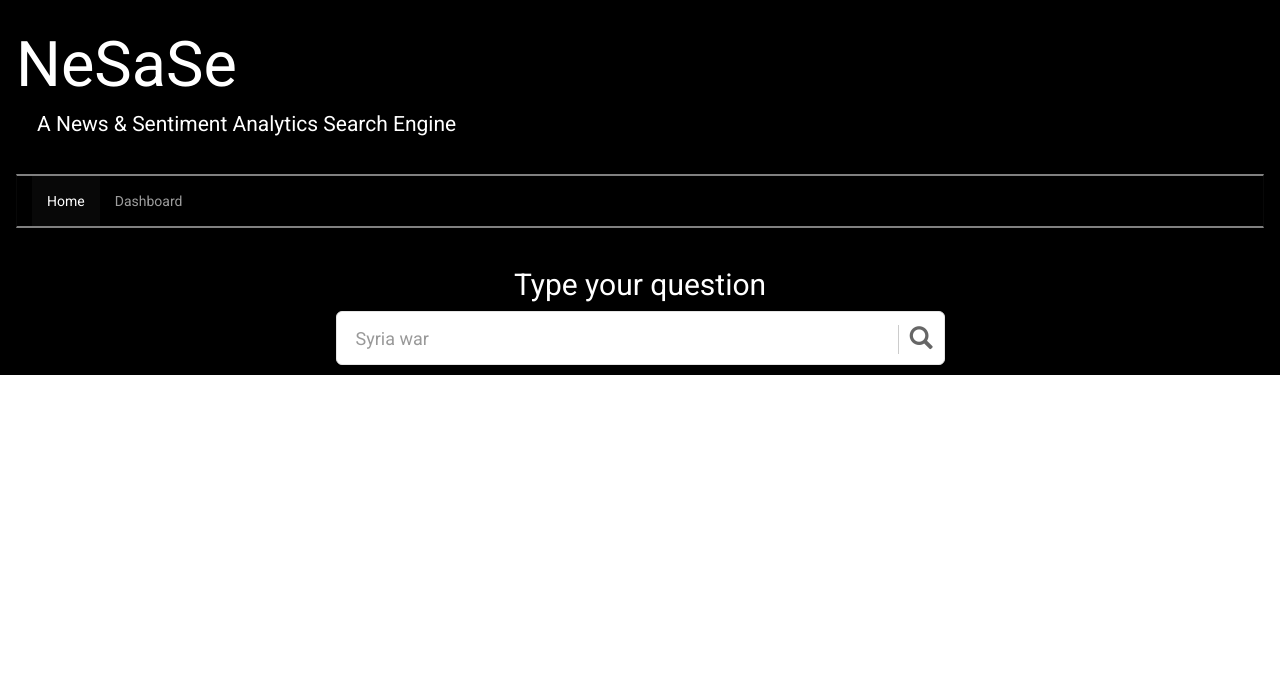
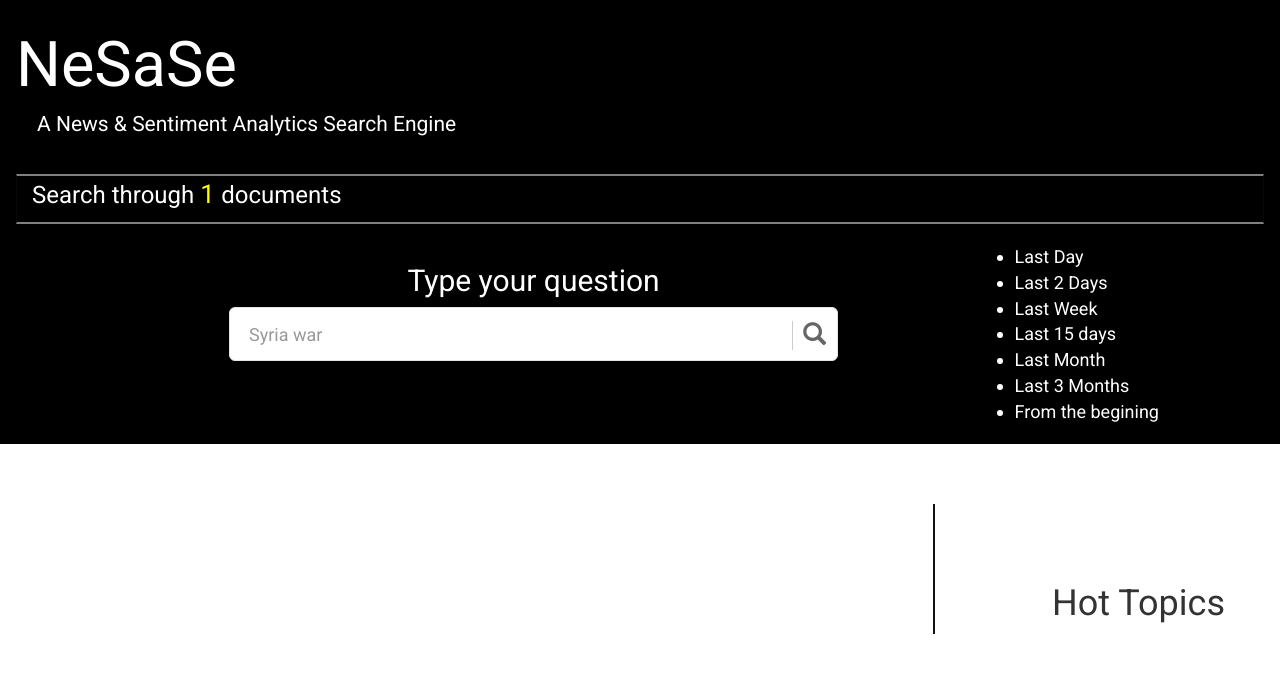
Before and after one commit to zgeorg03/nesase, a Flask app: template engine/templates/index.html in a window 1280 px wide. Shown: the top 673 px of the page. Run offline with Flask 2, Linux system fonts and the light colour scheme; the template is opened without the code that fills it: most values are stand-ins (such as "Sample title", 1, 10 or a date in 2020); data that the repository does not hold is empty; some libraries are stand-ins or nearby versions.

Commit message:
A good version

```diff
--- a/engine/server.py
+++ b/engine/server.py
@@ -1,5 +1,5 @@
 # -*- coding: utf-8 -*-
-
+import sys
 from flask import Flask,Response
 from flask import request,redirect
 from flask import render_template
@@ -9,48 +9,105 @@ import json
 from elasticsearch import Elasticsearch
 from elasticsearch_dsl import Search
 from elasticsearch_dsl.query import Q
+from elasticsearch.helpers import bulk
 
+import time
+import threading
 
 
 app = Flask(__name__)
 
+client = None
+collectionName="nesase"
+host = "10.16.3.12"
+port = 9200
+connected = False
 analysis = None
+day = 60*60*24
+
+def query(quer,days=None):
 
 
-def query(quer):
-    client = Elasticsearch(hosts=["10.16.3.12"])
-    collectionName="nesase"
-    s = Search(using=client, index=collectionName)
+    if days and days != "-1":
+
+        days = int(days)
+        now = int(time.time())
+        last = now - days * day
+
+        s = Search(using=client, index=collectionName).filter('range', date={'gte': last, 'lte': now})
+    else:
+        s = Search(using=client, index=collectionName)
+
+
+
     q = Q('query_string',query=quer)
     s = s.query(q)
-    total = s.count()
+
+    if s.count() > 100:
+        total = 100
+    else:
+        total = s.count()
+
     s = s[0:total]
     results = s.execute()
+
     return results
 
 
 
+def queryTopic(topic):
+
+    s = Search(using=client, index=collectionName)
+    q = Q('query_string',query=topic, default_field="topics.keyword")
+    s = s.query(q)
+
+    if s.count() > 100:
+        total = 100
+    else:
+        total = s.count()
+
+    s = s[0:total]
+    results = s.execute()
+
+    return results
+
+@app.route("/api/hotTopics")
 def hotTopics():
-    body = {
-            "size": 0,
-           "aggs": {
+    d = request.args.get('d')
+
+    body = { "size": 0,
+            "aggs": {
               "my_fields": {
                    "terms": {
                    "field": "topics.keyword",
-                        "size": 5
+                        "size": 10
                              }
                             }
                    }
            }
-#    client = Elasticsearch()
-    client = Elasticsearch(hosts=["10.16.3.12"])
+    if d and d != "-1":
+        days = int(d)
+        now = int(time.time())
+        last = now - days * day
+        body["query"]={'range':{
+                                'date':{
+                                        'gte': last, 'lte': now
+                                        }
+                            }
+                        }
+
+
+
+    print(body)
     res = client.search(index="nesase", doc_type="document", body=body)
+    result = []
+    for term in res["aggregations"]["my_fields"]["buckets"]:
+        result.append({"name":term['key'], "count":term['doc_count']})
 
-    for term in res["aggregations"]["my_fields"]["buckets"]:
-        print(term['key']+" "+str(term['doc_count']))
+    return jsonify(result)
 
 def graphdata():
-    client = Elasticsearch()
+
 #    client = Elasticsearch([{'host': '10.16.3.12', 'port': 9200}])
     collectionName="nesase"
     doc = {
@@ -73,16 +130,8 @@ def graphdata():
 @app.route("/")
 def index():
     hotTopics()
-    model={}
-    q = request.args.get('q')
-    if(q):
-        results=query(q)
-#        for hit in results:
-#            print(hit.meta.score, hit.title)
-
-        model = {"count":"Total results: "+ str(results.hits.total),
-                 "results":results
-                     }
+    count =     client.count(index="nesase")['count']
+    model={"count":count}
 
     return render_template('index.html',model=model)
     #return redirect("/dashboard")
@@ -91,8 +140,9 @@ def index():
 @app.route("/api/query")
 def api_query():
     q = request.args.get('q')
+    d = request.args.get('d')
     if(q):
-        results=query(q)
+        results = query(q,d)
         records = []
         for hit in results:
             record = {}
@@ -108,12 +158,39 @@ def api_query():
 
         model = {
                  "total": str(results.hits.total),
+                 "retrieved": str(len(results)),
+                 "records":records
+                }
+        return jsonify(model)
+
+    return jsonify({"error":"Text needed"})
+
+
+@app.route("/api/queryTopic")
+def api_query_topic():
+    q = request.args.get('q')
+    if(q):
+        results = queryTopic(q)
+        records = []
+        for hit in results:
+            record = {}
+            record['title'] = hit['title'],
+            record['content'] = hit['content']
+            record['sentiment_score'] = hit['overall_score']
+            record['class_code'] = hit['class_code']
+            record['from']= hit['author']
+            record['link']= hit['url']
+            record['date']= hit['date']
+            records.append(record)
+
+
+        model = {
+                 "total": str(results.hits.total),
+                 "retrieved": str(len(results)),
                  "records":records
                 }
         return jsonify(model)
     return jsonify({"error":"Text needed"})
-
-
 
 @app.route("/dashboard")
 def dashboard():
@@ -132,6 +209,148 @@ def graph1():
                     mimetype="application/json")
     return resp
 
+
+####################################### Index Manager
+
+@app.route('/createindex')
+def createIndex():
+    collectionName="nesase"
+
+    if client.indices.exists(collectionName):
+        return jsonify({"msg":"index exists"})
+    else:
+        client.indices.create(index=collectionName, ignore=400)
+        return jsonify({"msg":"index created"})
+
+
+@app.route('/deleteindex')
+def deleteIndex():
+    collectionName="nesase"
+    if client.indices.exists(collectionName):
+        client.indices.delete(collectionName)
+        return jsonify({"msg":"index deleted"})
+    else:
+        return jsonify({"msg":"index doesn't exist"})
+
+@app.route('/addDocs', methods = ['POST'])
+def add_documents():
+    print (request.is_json)
+    content = request.get_json()
+    ldocs = []
+    for article in content:
+
+        ldocs.append({
+                '_op_type': 'index',
+                '_index':   'nesase',
+                '_type':    'document',
+                '_id':      article['id'],
+                'author':   article['author'],
+                'class':     article['class'],
+                'class_code':     article['class_code'],
+                'content':     article['content'],
+                'date':     article['date'],
+                'feed':     article['feed'],
+                'neg_content':     article['neg_content'],
+                'neg_title':     article['neg_title'],
+                'neu_content':     article['neu_content'],
+                'neu_title':     article['neu_title'],
+                'overall_score':     article['overall_score'],
+                'pos_content':     article['pos_content'],
+                'pos_title':     article['pos_title'],
+                'score_content':     article['score_content'],
+                'score_title':     article['score_title'],
+                'title':     article['title'],
+                'url':     article['url'],
+#                'topics':     (', '.join(article['topics']))
+                'topics':   article['topics']
+                })
+    bulk(client, ldocs)
+
+    return jsonify({"msg":"Documents added"})
+
+def add_ram_documents(content):
+
+    ldocs = []
+    for article in content:
+        ldocs.append({
+                '_op_type': 'index',
+                '_index':   'nesase',
+                '_type':    'document',
+                '_id':      article['id'],
+                'author':   article['author'],
+                'class':     article['class'],
+                'class_code':     article['class_code'],
+                'content':     article['content'],
+                'date':     article['date'],
+                'feed':     article['feed'],
+                'neg_content':     article['neg_content'],
+                'neg_title':     article['neg_title'],
+                'neu_content':     article['neu_content'],
+                'neu_title':     article['neu_title'],
+                'overall_score':     article['overall_score'],
+                'pos_content':     article['pos_content'],
+                'pos_title':     article['pos_title'],
+                'score_content':     article['score_content'],
+                'score_title':     article['score_title'],
+                'title':     article['title'],
+                'url':     article['url'],
+                'topics':   article['topics']
+                })
+    bulk(client, ldocs)
+
+
+    return {"msg":"Documents added"}
+def worker(data_file=None,start=0,end=-1):
+    while True:
+        if connected:
+            break
+        time.sleep(1)
+
+    print('Loading...'+data_file)
+    data = None
+    with open(data_file, 'r') as f:
+        data = json.load(f)
+    size = len(data)
+
+    if end == -1:
+        end = size
+
+    add = []
+    print("Total size: {} ".format(size))
+    for i,r in enumerate(data):
+        if i >= start and i<end:
+            add.append(r)
+
+    add_ram_documents(add);
+    print("Added")
+    return
+
 if __name__ == '__main__':
+
+    configs = {
+            'data_file':"./data2.json",
+            'start':0,
+            'end':0
+            }
+
 #    analysis = Analysis('data.json',rangee=60*60*24)
+    client = Elasticsearch([{'host': host, 'port': port}])
+
+    try:
+        status = client.cat.health()
+        connected = True
+    except Exception as e:
+        print(e)
+        print("[Info] - Couldn't connect to elastic-search")
+        sys.exit(1)
+
+
+
+    t = threading.Thread(target=worker,kwargs=configs)
+    t.setDaemon(True)
+    t.start()
+
+    print("[Info] - Connected to elastic-search succesfully")
+
+
     app.run(host="0.0.0.0")
--- a/engine/static/css/index.css
+++ b/engine/static/css/index.css
@@ -27,7 +27,25 @@ body.loading .loader {
     0% { transform: rotate(0deg); }
     100% { transform: rotate(360deg); }
 }
+.days{
+  color:white;
+  font-size:18px;
+}
+.days.big{
+  color:white;
+  font-size:26px;
+}
 
+.link-topic{
+  color:black;
+  cursor: pointer;
+
+}
+
+.link-topic: hover{
+  color:blue;
+
+}
 
 .link-very-positive{
   color:#4CAF50;
@@ -115,11 +133,12 @@ font-family: 'Roboto', sans-serif;
 .header {
   padding: 10px 16px;
   background: black;
+  z-index: 1; position:relative;
 
 }
 
 /* Page content */
-.content{ width: 960px; max-width: 100%; margin:0 auto; padding-top: 60px; }
+.content{ max-width: 100%; margin:0 auto; padding-top: 60px; }
 
 /* The sticky class is added to the header with JS when it reaches its scroll position */
 .sticky {
@@ -132,3 +151,8 @@ font-family: 'Roboto', sans-serif;
 .sticky + .content {
   padding-top: 322px;
 }
+
+.verticalLine {
+  border-left:  solid 2px #111111;
+
+}
--- a/engine/static/scripts/index.js
+++ b/engine/static/scripts/index.js
@@ -7,6 +7,8 @@ var requesting = false;
 
 var data = {}
 var date_options = { weekday: 'long', year: 'numeric', month: 'long', day: 'numeric' };
+var days_before = -1;
+
 $(document).ready(function () {
 
     // Get the header
@@ -19,11 +21,29 @@ $(document).ready(function () {
       if(e.keyCode==13){
           if(requesting)
               return;
+
+          var text = $('#search-text').val();
+
+          if( 0 === text.length)
+             return;
+
           requesting = true;
-          search();
+          search(text,"/api/query");
       }
 
     });
+
+    days_before = 5;
+    requesting = true;
+    topics();
+
+        var text = $('#search-text').val();
+
+      if( 0 != text.length){
+
+          requesting = true;
+          search(text,"/api/query");
+      }
 
 });
 
@@ -36,32 +56,103 @@ $(document).on({
     ajaxSuccess: function() { $("body").removeClass("loading"); requesting = false; }
 });
 
-var search = function(){
-     var text = $('#search-text').val();
 
-     console.log("Query: "+ text );
+var topics = function(){
 
-     var content = $("#content");
+
+
+     var content = $("#topics");
 
      content.empty();
 
      data = {};
 
-     //content.append("<div style='text-align:center' class='loader'></div>");
      $.ajax({
-          url: host+"/api/query",
+          url: host+"/api/hotTopics",
+          type: "get", //send it through get method
+          timeout: 8000, // sets timeout to 5 seconds
+          data: {
+            d: days_before
+          },
+          success: function(response) {
+
+           body = $("<div class='row' style='text-align:right'></div>")
+
+
+           total = response.total
+
+           if(total == 0){
+               var element = $('<h1></h1>')
+               element.html("There no topics")
+               body.append(element)
+
+
+           }else{
+
+              var title_element = $('<h1>Hot Topics</h1>')
+              body.append(title_element);
+              for (var index = 0; index < response.length; ++index) {
+
+                    record = response[index];
+
+                    //console.log(record)
+                    name = record.name
+                    count = record.count
+
+
+                    var title_element = $('<h3></h3>')
+
+                    title_element.html(name+'<span class="badge badge-dark">'+count+'</span>')
+                    title_element.on('click',{topic:name},searchTopic)
+                    title_element.addClass("link-topic")
+
+
+
+                    body.append(title_element);
+
+              }
+
+
+           }
+
+           body.removeClass("loading")
+
+
+           content.append(body);
+          },
+          error: function(xhr) {
+            //Do Something to handle error
+            console.log(xhr)
+          }
+        });
+
+
+}
+
+var search = function(text,query){
+
+     var content = $("#news");
+
+     content.empty();
+
+     data = {};
+
+     $.ajax({
+          url: host+query,
           type: "get", //send it through get method
           data: {
-            q: text
+            q: text,
+            d: days_before
 
           },
-          timeout: 5000, // sets timeout to 5 seconds
+          timeout: 8000, // sets timeout to 5 seconds
           success: function(response) {
-           console.log(response)
+
            cheader = $("<div class='row'> </div>")
            body = $("<div class='row'> </div>")
 
            total = response.total
+           retrieved= response.retrieved
 
            if(total == 0){
                var element = $('<h1></h1>')
@@ -97,7 +188,7 @@ var search = function(){
 
 
                     title_element.html(record.title)
-                    title_element.on('click',{index:index},f)
+                    title_element.on('click',{index:index},showModal)
 
                     container.append(title_element)
 
@@ -109,7 +200,7 @@ var search = function(){
                     body.append(container);
                     data[index] = record;
               }
-              cheader.html("Found "+ total +" results")
+              cheader.html("Found "+ total +" results. Retrieved top "+retrieved)
 
            }
 
@@ -123,11 +214,17 @@ var search = function(){
             console.log(xhr)
           }
         });
-
-     $("#results").add("<h1>Test</h1>")
 }
 
-function f(event){
+function searchTopic(event){
+   topic = event.data.topic
+   if(requesting)
+      return;
+
+   requesting = true;
+   search(topic,"/api/queryTopic");
+}
+function showModal(event){
     index = event.data.index
     record = data[index];
 
@@ -159,3 +256,29 @@ function updateScroll() {
     header.removeClass("sticky");
   }
 }
+
+
+function update(d){
+  id = 'd'+d;
+
+  $(".days").each(function( index ) {
+      $(this).removeClass('big') ;
+    });
+  var el = $("#"+id)
+  el.addClass('big')
+
+  days_before = d;
+  if(requesting)
+      return;
+  requesting = true;
+  topics();
+
+
+   var text = $('#search-text').val();
+
+      if( 0 === text.length)
+         return;
+
+      requesting = true;
+      search(text,"/api/query");
+}
--- a/engine/templates/index.html
+++ b/engine/templates/index.html
@@ -23,14 +23,14 @@
       <div class="container-fluid" >
         <div class="navbar-header">  </div>
         <ul class="nav navbar-nav">
-          <li class="active"><a href="#">Home</a></li>
-          <li><a href="#">Dashboard</a></li>
+          <li class="active" style="color:white;font-size:24px">Search through <span style="color:yellow;font-size:26px"> {{model.count}} </span> documents</li>
+
         </ul>
       </div>
     </nav>
 
     <div class="row">
-        <div class="col-md-6 col-centered">
+        <div class="col-xs-offset-2 col-xs-6">
     		<h2 style="color:white;text-align:center" >Type your question</h2>
             <div id="custom-search-input">
                 <div class="input-group col-md-12">
@@ -44,11 +44,38 @@
                 </div>
             </div>
         </div>
+        <div class="col-xs-offset-1 col-xs-3">
+            <ul class="">
+              <li id="d1" class="days" onclick="update(1)" style="color:white;">Last Day </li>
+              <li id="d2" class="days" onclick="update(2)" style="color:white;">Last 2 Days </li>
+              <li id="d7" class="days" onclick="update(7)" style="color:white;">Last Week </li>
+              <li id="d15" class="days" onclick="update(15)" style="color:white;">Last 15 days </li>
+              <li id="d30" class="days" onclick="update(30)" style="color:white;">Last Month </li>
+              <li id="d91" class="days" onclick="update(91)" style="color:white;">Last 3 Months </li>
+              <li id="d-1" class="days" onclick="update(-1)" style="color:white;">From the begining</li>
+            </ul>
+        </div>
      </div>
 
 </div>
 
-    <div id="content" class="content"> </div>
+      <div id="content" class="container content">
+
+          <div class="row">
+                <div class="col-xs-8">
+                   <div id="news" class="content">
+
+                   </div>
+                </div>
+
+                 <div class="col-xs-offset-1 col-xs-3 verticalLine ">
+                   <div id="topics" class="content">
+
+                   </div>
+                </div>
+          </div>
+    </div>
+
 
 
 
```
